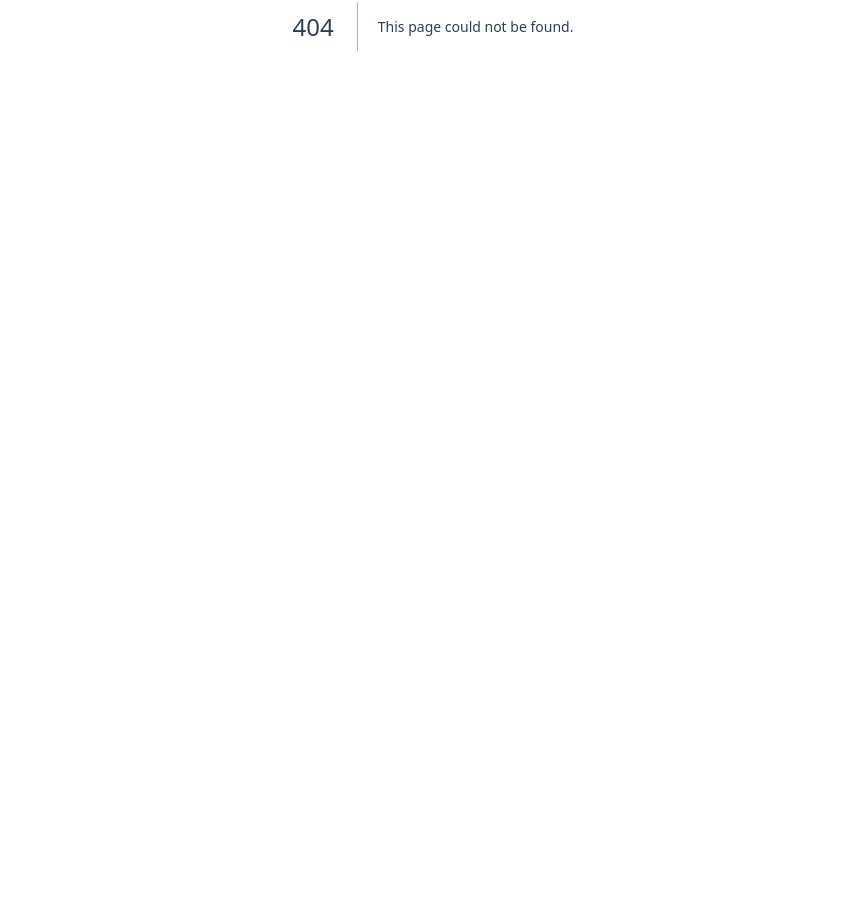
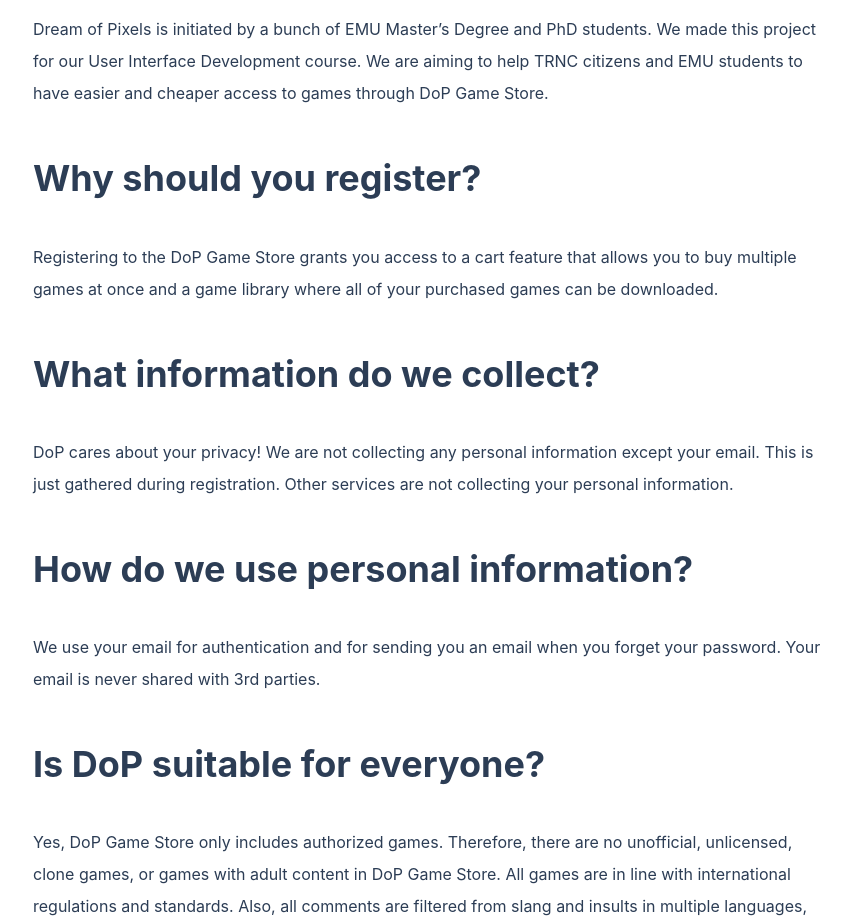
Before and after one commit to SamehMakkie/dop-front-end, a Next.js app: page /about in a window 1280 px wide. Before the commit this address had no page. Shown: the part 374-1297 px from the top of the page, without its empty margins (207-1058 px from the left). Before the commit the page ends 800 px from the top, so only its background shows below. Built offline with nearby package versions, Linux system fonts and the light colour scheme.

Commit message:
Add About page

```diff
--- /dev/null
+++ b/components/AboutTextSection/AboutTextSection.jsx
@@ -0,0 +1,16 @@
+import { Heading, Text, VStack } from "@chakra-ui/react";
+
+const AboutTextSection = ({ title, children }) => {
+  return (
+    <VStack w="100%" spacing={10} alignItems={"start"}>
+      <Heading as="h2" w="100%">
+        {title}
+      </Heading>
+      <Text maxW={"800px"} lineHeight="200%">
+        {children}
+      </Text>
+    </VStack>
+  );
+};
+
+export default AboutTextSection;
--- /dev/null
+++ b/pages/about.js
@@ -0,0 +1,49 @@
+import { Heading, VStack } from "@chakra-ui/react";
+import AboutTextSection from "../components/AboutTextSection/AboutTextSection";
+import NavigationWrapper from "../views/NavigationWrapper/NavigationWrapper";
+import PageStackSpacing from "../views/PageStackSpacing/PageStackSpacing";
+
+const About = () => {
+  return (
+    <NavigationWrapper>
+      <PageStackSpacing>
+        <Heading>About</Heading>
+        <VStack spacing={12} pb={20}>
+          <AboutTextSection title={"Who are we?"}>
+            Dream of Pixels is initiated by a bunch of EMU Master’s Degree and
+            PhD students. We made this project for our User Interface
+            Development course. We are aiming to help TRNC citizens and EMU
+            students to have easier and cheaper access to games through DoP Game
+            Store.
+          </AboutTextSection>
+          <AboutTextSection title={"Why should you register?"}>
+            Registering to the DoP Game Store grants you access to a cart
+            feature that allows you to buy multiple games at once and a game
+            library where all of your purchased games can be downloaded.
+          </AboutTextSection>
+          <AboutTextSection title={"What information do we collect?"}>
+            DoP cares about your privacy! We are not collecting any personal
+            information except your email. This is just gathered during
+            registration. Other services are not collecting your personal
+            information.
+          </AboutTextSection>
+          <AboutTextSection title={"How do we use personal information?"}>
+            We use your email for authentication and for sending you an email
+            when you forget your password. Your email is never shared with 3rd
+            parties.
+          </AboutTextSection>
+          <AboutTextSection title={"Is DoP suitable for everyone?"}>
+            Yes, DoP Game Store only includes authorized games. Therefore, there
+            are no unofficial, unlicensed, clone games, or games with adult
+            content in DoP Game Store. All games are in line with international
+            regulations and standards. Also, all comments are filtered from
+            slang and insults in multiple languages, making DoP Game Store safe
+            for everyone.
+          </AboutTextSection>
+        </VStack>
+      </PageStackSpacing>
+    </NavigationWrapper>
+  );
+};
+
+export default About;
--- a/pages/index.js
+++ b/pages/index.js
@@ -85,6 +85,7 @@ export default function Home({ highestRated, bestSellers, recently_added }) {
 
 export async function getServerSideProps() {
   const data = await fetchMainPageData();
+
   return {
     props: {
       highestRated: data.highest_rateds,
--- a/services/fetchMainPageData.js
+++ b/services/fetchMainPageData.js
@@ -3,6 +3,7 @@ import axios from "axios";
 async function fetchMainPageData() {
   try {
     const response = await axios.get("http://194.27.78.83/dop/mainpage.php");
+    console.log(response.data);
     return response.data.data[0];
   } catch (error) {
     console.error(error);
--- a/views/NavBar/Nav/LoggedInNav.jsx
+++ b/views/NavBar/Nav/LoggedInNav.jsx
@@ -45,8 +45,6 @@ const LoggedInNav = ({ user }) => {
   }, []);
 
   useEffect(() => {
-    console.log("RERENDERING");
-    console.log(user.picture);
     setPicture(user.picture);
   }, [user]);
 
```
